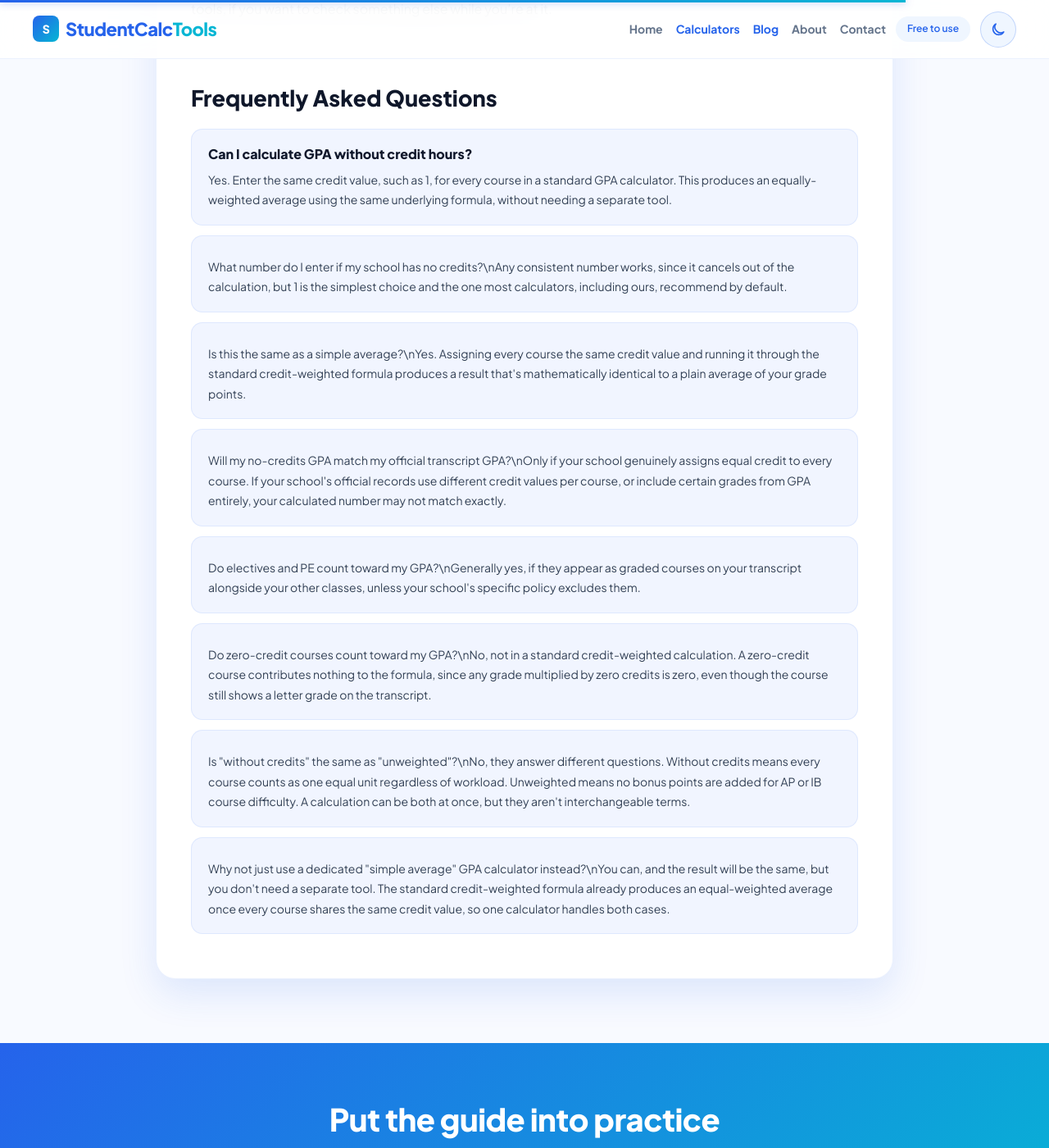
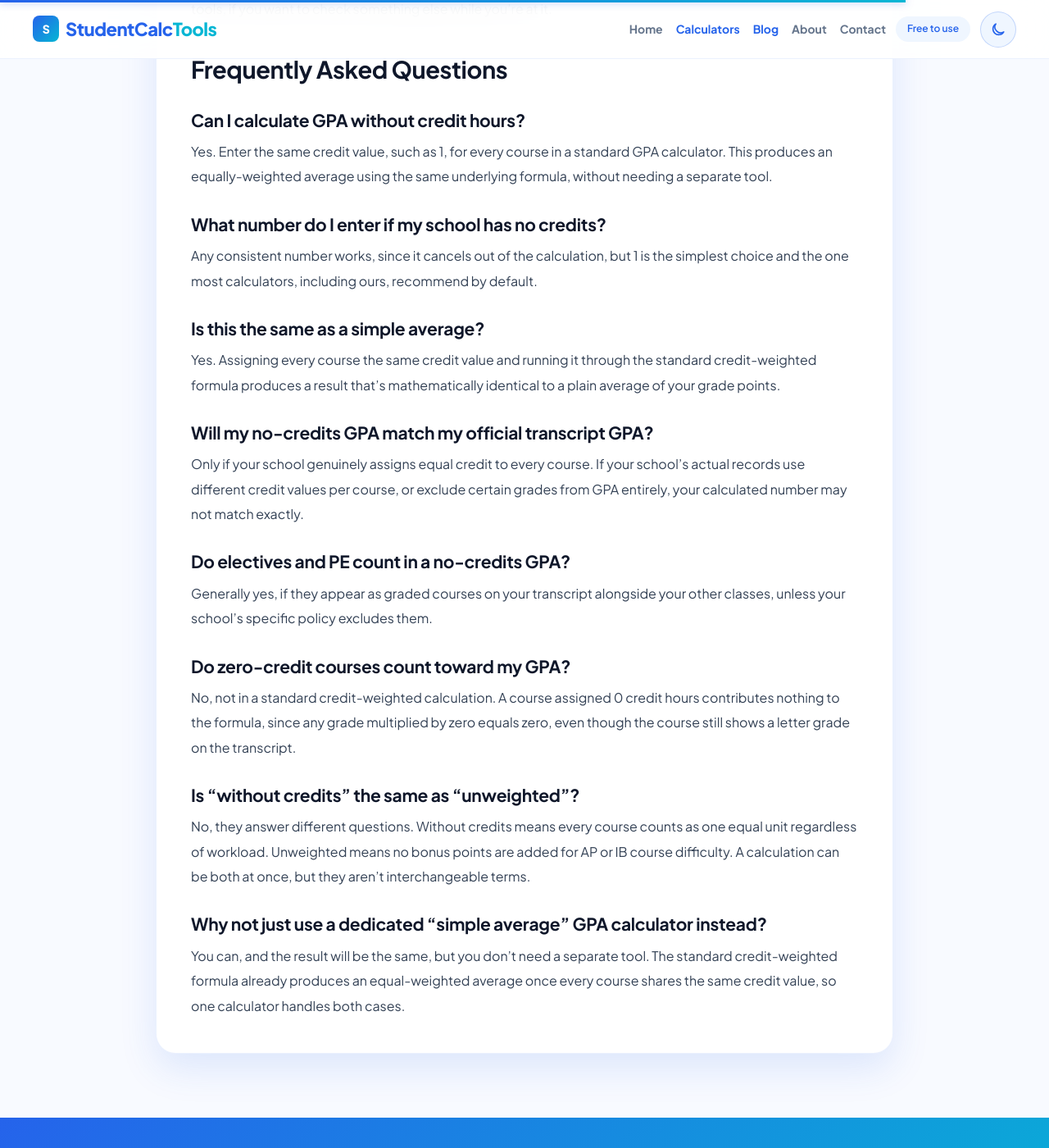
Before and after one commit to zaidmeo09-dhangal/studentcalctools, a Jekyll site: the page built from _posts/2026-08-28-gpa-calculator-without-credits-how-to-get-an-equal-weighted-gpa.md, in a window 1280 px wide and 1400 px high, scrolled down 4608 px. Shown: the whole window at 82% size. Built offline with Jekyll 4.4.1, drawn with Linux system fonts in a browser that asks for light colours; part of the change alters nothing that is shown.

Commit message:
Update _posts/2026-08-28-gpa-calculator-without-credits-how-to-get-an-equal-weighted-gpa.md (via Pages CMS)

```diff
--- a/_posts/2026-08-28-gpa-calculator-without-credits-how-to-get-an-equal-weighted-gpa.md
+++ b/_posts/2026-08-28-gpa-calculator-without-credits-how-to-get-an-equal-weighted-gpa.md
@@ -23,70 +23,6 @@ excerpt: Calculate GPA without credit hours by entering the same credit value
 featured_image: /assets/images/gpa-calculation-without-credit-hours-using-equal-weighting.webp
 image_alt: GPA calculation without credit hours using equal weighting.
 read_time: 5 min read
-faqs_raw: >-
-  Can I calculate GPA without credit hours?
-
-  Yes. Enter the same credit value, such as 1, for every course in a standard
-  GPA calculator. This produces an equally-weighted average using the same
-  underlying formula, without needing a separate tool.
-
-  ---
-
-  What number do I enter if my school has no credits?
-
-  Any consistent number works, since it cancels out of the calculation, but 1 is
-  the simplest choice and the one most calculators, including ours, recommend by
-  default.
-
-  ---
-
-  Is this the same as a simple average?
-
-  Yes. Assigning every course the same credit value and running it through the
-  standard credit-weighted formula produces a result that's mathematically
-  identical to a plain average of your grade points.
-
-  ---
-
-  Will my no-credits GPA match my official transcript GPA?
-
-  Only if your school genuinely assigns equal credit to every course. If your
-  school's official records use different credit values per course, or include
-  certain grades from GPA entirely, your calculated number may not match
-  exactly.
-
-  ---
-
-  Do electives and PE count toward my GPA?
-
-  Generally yes, if they appear as graded courses on your transcript alongside
-  your other classes, unless your school's specific policy excludes them.
-
-  ---
-
-  Do zero-credit courses count toward my GPA?
-
-  No, not in a standard credit-weighted calculation. A zero-credit course
-  contributes nothing to the formula, since any grade multiplied by zero credits
-  is zero, even though the course still shows a letter grade on the transcript.
-
-  ---
-
-  Is "without credits" the same as "unweighted"?
-
-  No, they answer different questions. Without credits means every course counts
-  as one equal unit regardless of workload. Unweighted means no bonus points are
-  added for AP or IB course difficulty. A calculation can be both at once, but
-  they aren't interchangeable terms.
-
-  ---
-
-  Why not just use a dedicated "simple average" GPA calculator instead?
-
-  You can, and the result will be the same, but you don't need a separate tool.
-  The standard credit-weighted formula already produces an equal-weighted
-  average once every course shares the same credit value, so one calculator
-  handles both cases.
 ---
 **To calculate GPA without credit hours, enter the same credit value, such as 1, for every course in the [GPA calculator](https://studentcalctools.com/gpa-calculator/). This produces a simple, equally-weighted average automatically, using the exact same formula the calculator already runs, just with every course carrying identical weight.** You don't need a separate GPA calculator no credits tool or a different method, only a different input.
 
@@ -168,3 +104,39 @@ An equal-weighted calculation will match your school's official GPA when every o
 Everything above covers one term or one group of courses. If you want to combine an equal-weighted GPA with results from other semesters into a single cumulative figure, the [CGPA calculator](https://studentcalctools.com/cgpa-calculator/) handles that roll-up the same way, no credit hours required there either, using the same equal-value approach.
 
 [StudentCalcTools](https://studentcalctools.com/) has a full set of free calculators beyond GPA, including class rank, grade, and attendance tools, if you want to check something else while you're at it.
+
+
+
+## **Frequently Asked Questions**
+
+### **Can I calculate GPA without credit hours?**
+
+Yes. Enter the same credit value, such as 1, for every course in a standard GPA calculator. This produces an equally-weighted average using the same underlying formula, without needing a separate tool.
+
+### **What number do I enter if my school has no credits?**
+
+Any consistent number works, since it cancels out of the calculation, but 1 is the simplest choice and the one most calculators, including ours, recommend by default.
+
+### **Is this the same as a simple average?**
+
+Yes. Assigning every course the same credit value and running it through the standard credit-weighted formula produces a result that's mathematically identical to a plain average of your grade points.
+
+### Will my no-credits GPA match my official transcript GPA?
+
+Only if your school genuinely assigns equal credit to every course. If your school's actual records use different credit values per course, or exclude certain grades from GPA entirely, your calculated number may not match exactly.
+
+### **Do electives and PE count in a no-credits GPA?**
+
+Generally yes, if they appear as graded courses on your transcript alongside your other classes, unless your school's specific policy excludes them.
+
+### **Do zero-credit courses count toward my GPA?**
+
+No, not in a standard credit-weighted calculation. A course assigned 0 credit hours contributes nothing to the formula, since any grade multiplied by zero equals zero, even though the course still shows a letter grade on the transcript.
+
+### **Is "without credits" the same as "unweighted"?**
+
+No, they answer different questions. Without credits means every course counts as one equal unit regardless of workload. Unweighted means no bonus points are added for AP or IB course difficulty. A calculation can be both at once, but they aren't interchangeable terms.
+
+### **Why not just use a dedicated "simple average" GPA calculator instead?**
+
+You can, and the result will be the same, but you don't need a separate tool. The standard credit-weighted formula already produces an equal-weighted average once every course shares the same credit value, so one calculator handles both cases.
```
